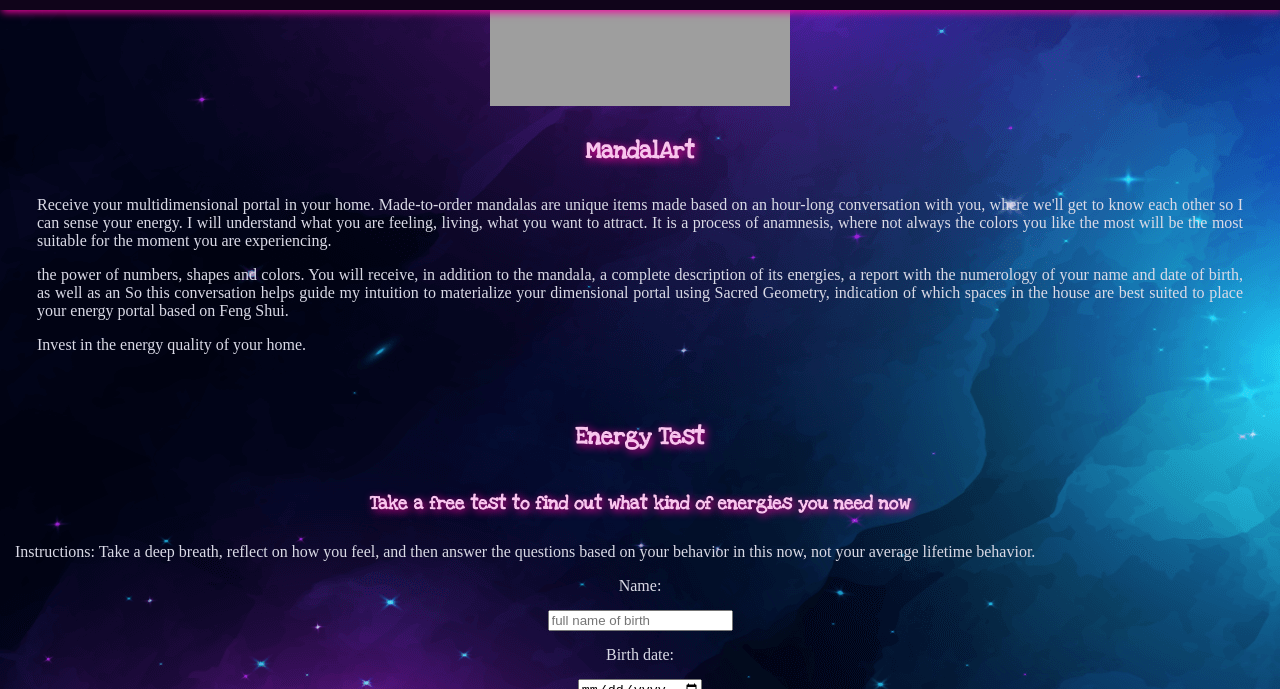
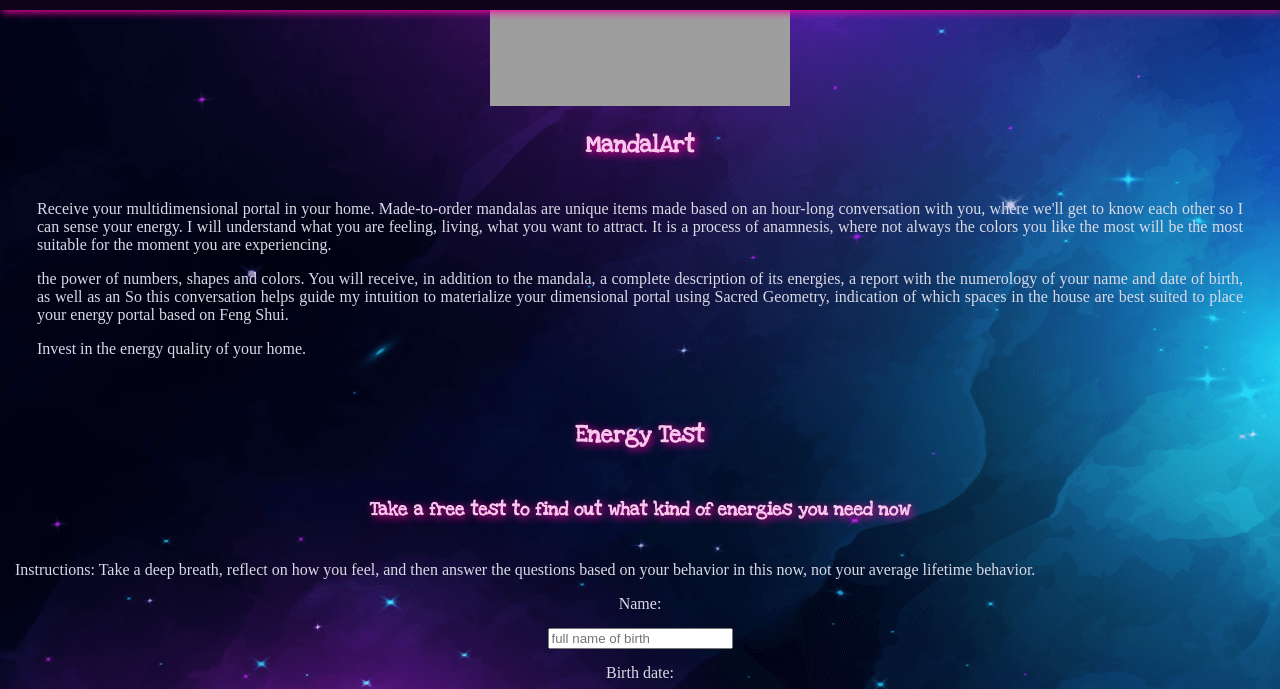
Before and after one commit to CintyaFlo/fcc-landing-page-project, a plain HTML site: page index.html in a window 1280 px wide. Shown: the part 111-800 px from the top of the page. Drawn offline with Linux system fonts and the light colour scheme; grey boxes are pictures that could not be loaded.

Commit message:
h1, h2 e h3 margin e paddings

```diff
--- a/styles.css
+++ b/styles.css
@@ -72,8 +72,9 @@ h3 {
   color: var(--color-text-h2);
   font-family: lovesister;
   text-align: center;
-  padding: 10px 5px;
+  padding: 24px 5px;
   text-shadow: 2px 2px 8px var(--color-box-shadow);
+  margin: 0;
 }
 .initial-article {
   padding-top: 60px;
```
